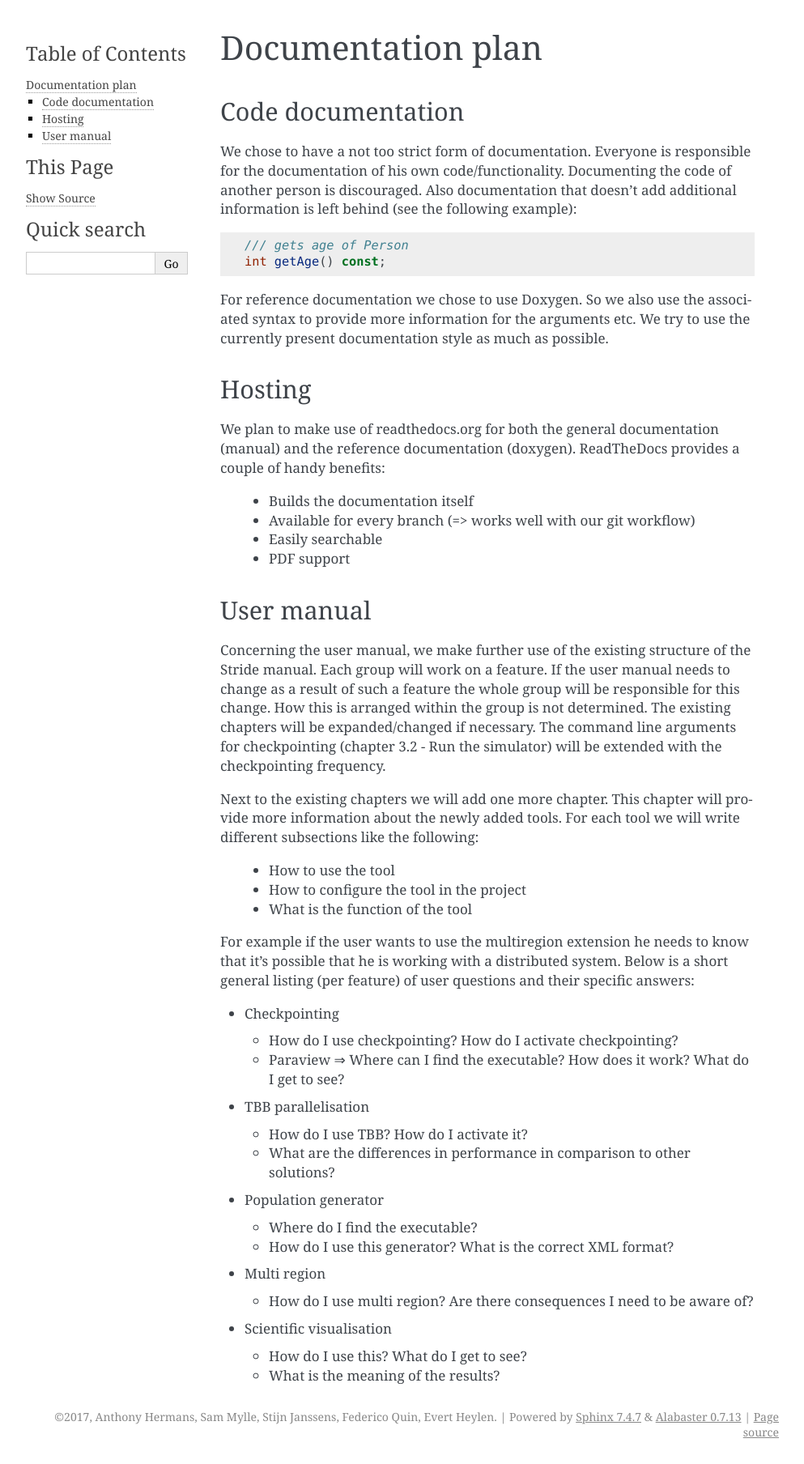
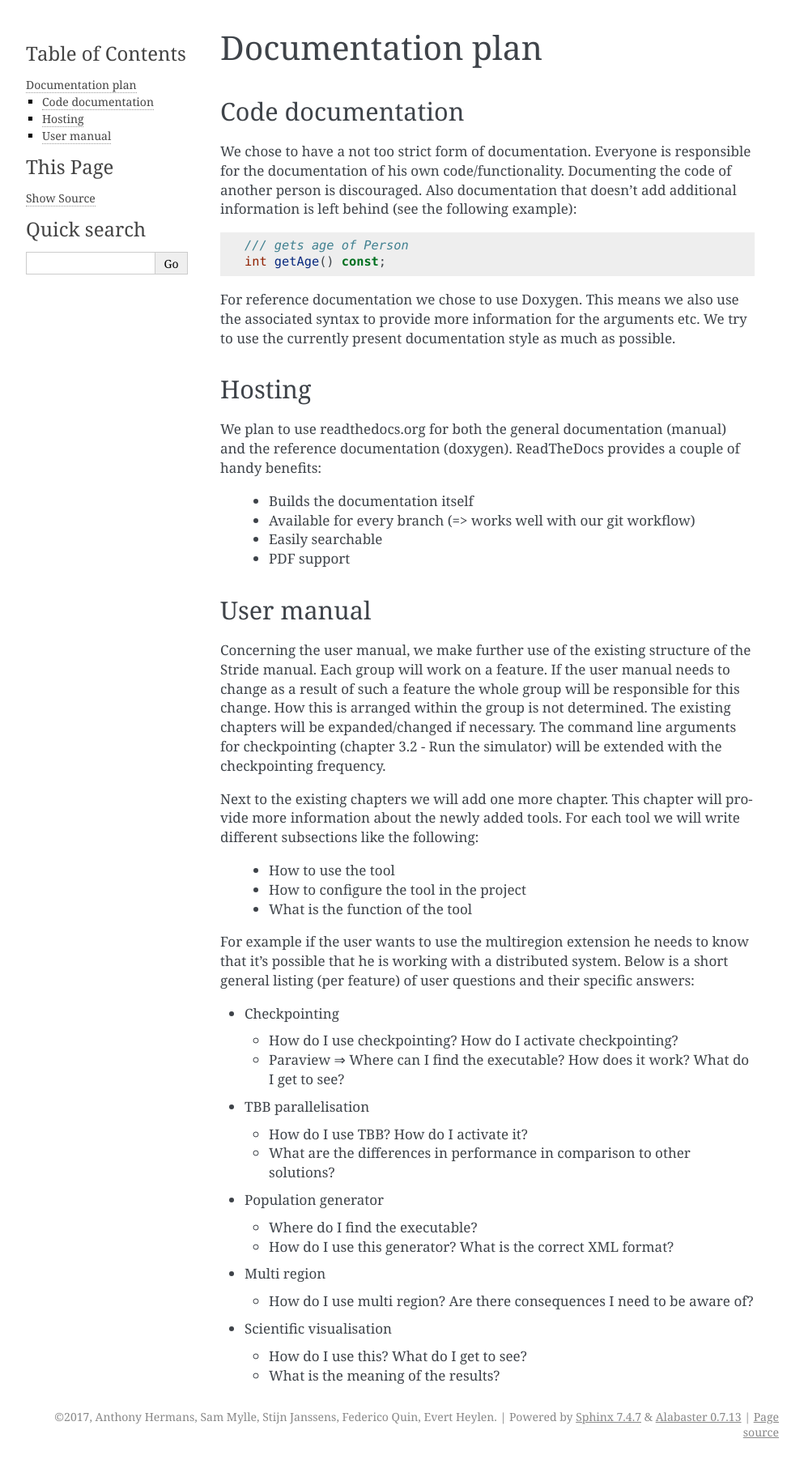
Before and after one commit to Stride-Apollo/Stride-Report, a Sphinx documentation site: the page built from source/documentationplan.rst, in a window 1280 px wide. Shown: the whole page at 81% size, without its empty margins (148-1141 px from the left). Built offline with Sphinx 7.4.7, drawn with Linux system fonts in a browser that asks for light colours.

Commit message:
Minor spelling-sentence changes

```diff
--- a/source/documentationplan.rst
+++ b/source/documentationplan.rst
@@ -9,17 +9,17 @@ Everyone is responsible for the documentation of his own code/functionality.
 Documenting the code of another person is discouraged.
 Also documentation that doesn’t add additional information is left behind (see the following example):
 
-.. code-block:: c
+.. code-block:: c++
 
   /// gets age of Person
   int getAge() const;
 
-For reference documentation we chose to use Doxygen. So we also use the associated syntax to provide more information for the arguments etc. We try to use the currently present documentation style as much as possible.
+For reference documentation we chose to use Doxygen. This means we also use the associated syntax to provide more information for the arguments etc. We try to use the currently present documentation style as much as possible.
 
 Hosting
 -------
 
-We plan to make use of readthedocs.org for both the general documentation (manual) and the reference documentation (doxygen). ReadTheDocs provides a couple of handy benefits:
+We plan to use readthedocs.org for both the general documentation (manual) and the reference documentation (doxygen). ReadTheDocs provides a couple of handy benefits:
 
  - Builds the documentation itself
  - Available for every branch (=> works well with our git workflow)
```
